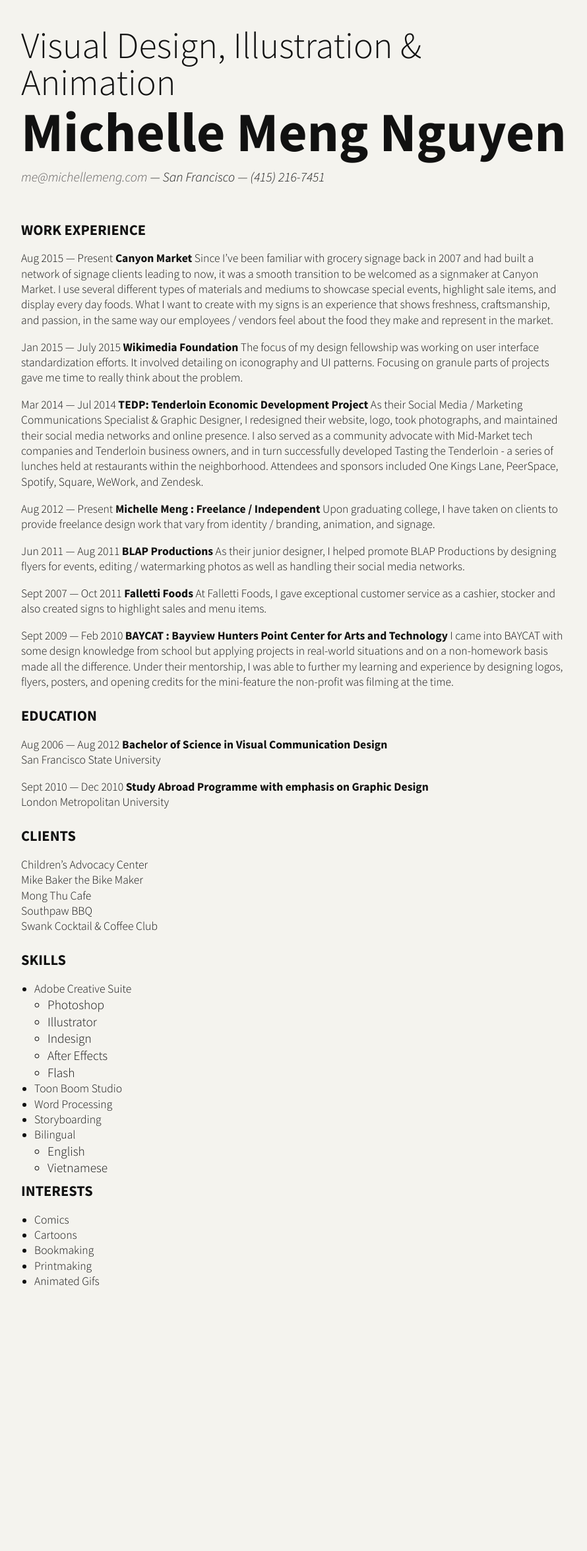
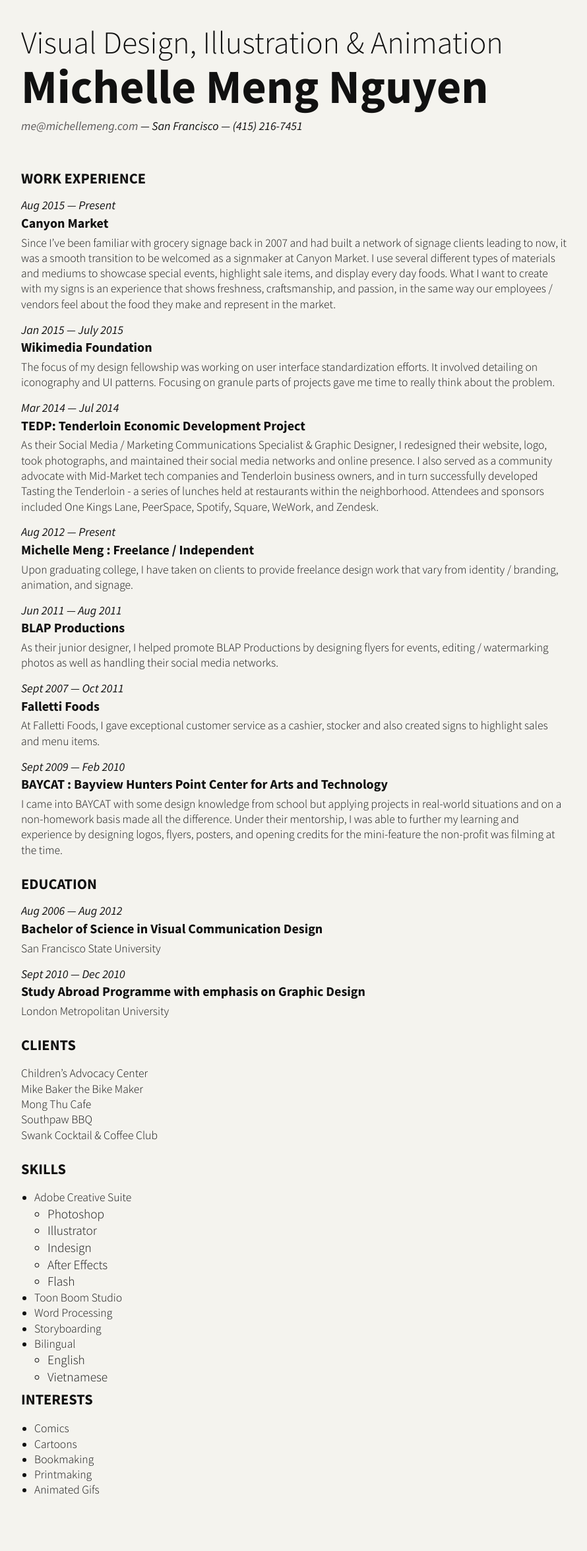
Before and after one commit to allthingsmeng/resume, a Jekyll site: the page built from index.md, in a window 1280 px wide. Shown: the whole page at 66% size, without its empty margins (194-1084 px from the left). Built offline with Jekyll 4.4.1, drawn with Linux system fonts in a browser that asks for light colours; Markdown is read by kramdown in place of the engine named in the settings; before the commit the page ends 2033 px from its top, so only the background shows below that.

Commit message:
edited resume / updated favicon
fixed incorrect breaking, update favicon with white background (breaks
for apple touch)

```diff
--- a/_includes/head.html
+++ b/_includes/head.html
@@ -10,5 +10,9 @@
 <link href='http://fonts.googleapis.com/css?family=Source+Sans+Pro:300,400,600,700,300italic,400italic,600italic,700italic' rel='stylesheet' type='text/css'>
 <link href='http://fonts.googleapis.com/css?family=Cardo:400,400italic' rel='stylesheet' type='text/css'>
 
+<!-- Icons -->
+<link rel="apple-touch-icon-precomposed" sizes="144x144" href="{{ site.baseurl }}assets/apple-touch-icon-144-precomposed.png">
+<link rel="shortcut icon" href="{{ site.baseurl }}assets/favicon.ico">
+
 <link rel="stylesheet" href="css/normalize.min.css">
 <link rel="stylesheet" href="css/style.css">
--- a/_includes/header.html
+++ b/_includes/header.html
@@ -3,10 +3,10 @@
     <div class="callout">{{ page.fullname }}</div>
 </h1>
 
-<h3 class="">
+<h4 class="">
     <span><a href="mailto:{{ page.email }}?Subject=Hello%20I%20like%20your%20stuff!">{{ page.email }}</a></span>
     <span class="web-view">&mdash;</span>
     <span>{{ page.location }}</span>
     <span class="web-view">&mdash;</span>
     <span>{{ page.number }}</span>
-</h3>
+</h4>
--- a/css/style.css
+++ /dev/null
@@ -1,38 +0,0 @@
-/* -- @import "config"; -- */
-html, body { background-color: #f4f3ee; -webkit-font-smoothing: antialiased; font-smoothing: antialiased; text-rendering: optimizeLegibility; font-family: "Source Sans Pro", Arial, sans-serif; line-height: 1.1em; color: #111111; }
-
-.main { margin: auto; max-width: 920px; padding: 40px 0; overflow: hidden; }
-
-.wrapper { width: 90%; margin: 0 5%; }
-
-.float { float: left; }
-
-h1, h2, h3, h4, h5, h6 { font-weight: 100; margin: 0 0 0.5em 0; }
-
-h1 { font-size: 3.5em; /*40pt*/ line-height: 1em; }
-h1 .callout { font-family: "Source Sans Pro", Arial, sans-serif; font-style: normal; font-weight: 700; font-size: 1.5em; line-height: .75em; margin-top: 1rem; }
-
-h2 { font-family: "Source Sans Pro", Arial, sans-serif; font-size: 1.4em; /*14pt*/ line-height: 1.9em; font-weight: 700; text-transform: uppercase; }
-
-h3 { font-size: 1.25em; /*12pt*/ font-style: italic; }
-h3 a { color: #5a5758; text-decoration: none; }
-h3 a:hover { text-decoration: underline; }
-
-p, ul { font-size: 1.1em; /*16pt*/ line-height: 1.325em; font-weight: 300; margin: 0.325em 0 1em 0; }
-
-hr { background-color: #aaaaaa; border: 0; height: 1px; margin: 0.825em 0; clear: both; }
-
-ul { margin: 0 0 0 20px; padding: 0; }
-
-article { margin: 1.125em 0; }
-
-/*Small screens - - - - - - - - - - - - - - - - - - - - - - - - - - - - */
-@media only screen and (max-width: 480px), print {
-  h1 { font-size: 1.825em; /*40pt*/ line-height: 1.5rem;}
-  h1 .callout { font-size: 1.725em; }
-  h2 { font-size: 1.3em; /*14pt*/ }
-  h3 { font-size: 1.125em; /*12pt*/ }
-  .main { padding: 10px 0 40px 0; }
-  }
-/*Print - - - - - - - - - - - - - - - - - - - - - - - - - - - - */
-@media print { hr { background-color: none; border-top: solid 1px #aaaaaa; } }
--- a/css/style.scss
+++ b/css/style.scss
@@ -1,3 +1,6 @@
+---
+---
+
 /* -- @import "config"; -- */
 
 //------------------------- Colors
@@ -58,7 +61,7 @@
 }
 
 h1 {
-    font-size:3.5em; /*40pt*/
+    font-size:3em; /*40pt*/
     line-height:1em;
 
     .callout {
@@ -81,8 +84,8 @@
 
 h3 {
     font-size:1.25em; /*12pt*/
-    font-style: italic;
-
+    // font-style: italic;
+    font-weight: 800;
     a {
         color:$gray-text;
         text-decoration:none;
@@ -91,6 +94,20 @@
     a:hover {
         text-decoration:underline;
     }
+  }
+
+h4 {
+   font-size:1.125rem;
+   font-style:italic;
+   font-weight: 400;
+   a {
+       color:$gray-text;
+       text-decoration:none;
+   }
+
+   a:hover {
+       text-decoration:underline;
+   }
 }
 
 p, ul {
--- a/index.md
+++ b/index.md
@@ -11,47 +11,43 @@
 
 ##Work Experience
 
-Aug 2015 — Present
-**Canyon Market**
+#### Aug 2015 — Present
+### Canyon Market
 Since I’ve been familiar with grocery signage back in 2007 and had built a network of signage clients leading to now, it was a smooth transition to be welcomed as a signmaker at Canyon Market. I use several different types of materials and mediums to showcase special events, highlight sale items, and display every day foods. What I want to create with my signs is an experience that shows freshness, craftsmanship, and passion, in the same way our employees / vendors feel about the food they make and represent in the market.
 
-Jan 2015 — July 2015
-**Wikimedia Foundation**
+#### Jan 2015 — July 2015
+### Wikimedia Foundation
 The focus of my design fellowship was working on user interface standardization efforts. It involved detailing on iconography and UI patterns. Focusing on granule parts of projects gave me time to really think about the problem.
 
-Mar 2014 — Jul 2014
-**TEDP: Tenderloin Economic Development Project**
+#### Mar 2014 — Jul 2014
+### TEDP: Tenderloin Economic Development Project
 As their Social Media / Marketing Communications Specialist & Graphic Designer, I redesigned their website, logo, took photographs, and maintained their social media networks and online presence. I also served as a community advocate with Mid-Market tech companies and Tenderloin business owners, and in turn successfully developed Tasting the Tenderloin - a series of lunches held at restaurants within the neighborhood. Attendees and sponsors included One Kings Lane, PeerSpace, Spotify, Square, WeWork, and Zendesk.
 
-Aug 2012 — Present
-**Michelle Meng : Freelance / Independent**
+#### Aug 2012 — Present
+### Michelle Meng : Freelance / Independent
 Upon graduating college, I have taken on clients to provide freelance design work that vary from identity / branding, animation, and signage.
 
-Jun 2011 — Aug 2011
-**BLAP Productions**
+#### Jun 2011 — Aug 2011
+### BLAP Productions
 As their junior designer, I helped promote BLAP Productions  by designing flyers for events, editing / watermarking photos as well as handling their social media networks.
 
-Sept 2007 — Oct 2011
-**Falletti Foods**
+#### Sept 2007 — Oct 2011
+### Falletti Foods
 At Falletti Foods, I gave exceptional customer service as a cashier, stocker and also created signs to highlight sales and menu items.
 
-Sept 2009 — Feb 2010
-**BAYCAT : Bayview Hunters Point Center for Arts and Technology**
+#### Sept 2009 — Feb 2010
+### BAYCAT : Bayview Hunters Point Center for Arts and Technology
 I came into BAYCAT with some design knowledge from school but applying projects in real-world situations and on a non-homework basis made all the difference. Under their mentorship, I was able to further my learning and experience by designing logos, flyers, posters, and opening credits for the mini-feature the non-profit was filming at the time.
-
-
 
 ##Education
 
-Aug 2006 — Aug 2012
-**Bachelor of Science in Visual Communication Design**
+#### Aug 2006 — Aug 2012
+### Bachelor of Science in Visual Communication Design
 San Francisco State University
 
-
-Sept 2010 — Dec 2010
-**Study Abroad Programme with emphasis on Graphic Design**
+#### Sept 2010 — Dec 2010
+### Study Abroad Programme with emphasis on Graphic Design
 London Metropolitan University
-
 
 ##Clients
 
@@ -60,8 +56,6 @@
 Mong Thu Cafe
 Southpaw BBQ
 Swank Cocktail & Coffee Club
-
-
 
 ##Skills
 
@@ -78,8 +72,6 @@
     * English
     * Vietnamese
 
-
-
 ##Interests
 
 * Comics
```
Also changed, not shown: _config.yml (line endings or trailing spaces), assets/apple-touch-icon-144-precomposed.png (added), assets/favicon.ico (added), assets/favicon.png (added).
